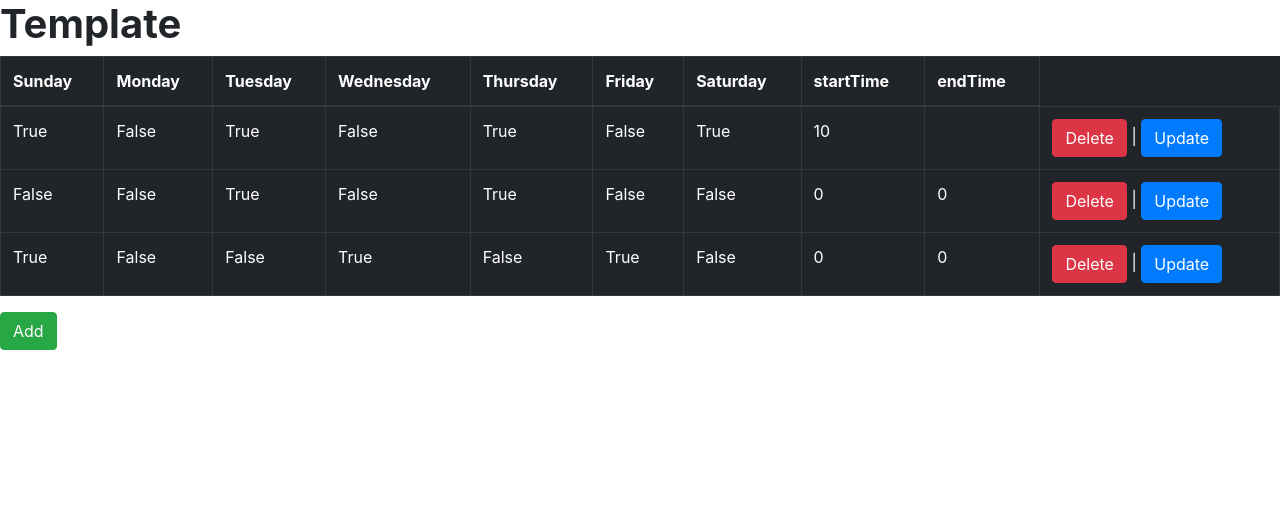
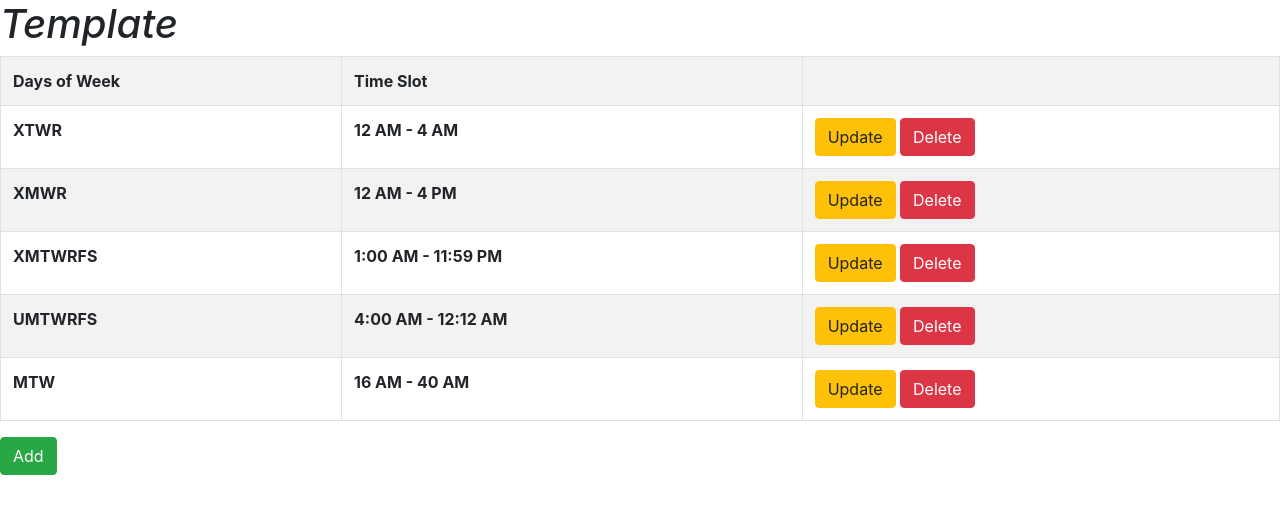
Before and after one commit to ahmed217/EECE4081_TimeSlots, a Flask app: page / in a window 1280 px wide. Shown: the top 514 px of the page. Run offline with Flask 2, Linux system fonts and the light colour scheme; data comes from the database, SQL or seed files in the repository; both versions use the stored data as it was after the commit; some libraries are stand-ins or nearby versions.

Commit message:
Made few changes

```diff
--- a/app.py
+++ b/app.py
@@ -26,115 +26,88 @@ mysql = MySQL(app)
 @app.route('/')
 @app.route('/index')
 def index():
-    timeslot = timeslots.query.all()
+    timeslot = timeSlots.query.all()
     return render_template("index.html",timeslot=timeslot, title = 'Template')
 
 
 @app.route('/create', methods=['GET','POST'])
 def create():
-    #Database string
-    #isFrist = true
+    daysOfWeek = ''
     if request.form:
         if request.form.get("Sunday") == 'true':
-            Sunday = True
-        else:
-            Sunday = False
+                daysOfWeek += 'U'
+
+    if request.form:
         if request.form.get("Monday") == 'true':
-            Monday = True
-        else:
-            Monday = False
+                daysOfWeek += 'M'
+
+    if request.form:
         if request.form.get("Tuesday") == 'true':
-            Tuesday = True
-        else:
-            Tuesday = False
+                daysOfWeek += 'T'
+
+    if request.form:
         if request.form.get("Wednesday") == 'true':
-            Wednesday = True
-        else:
-            Wednesday = False
+                daysOfWeek += 'W'
 
+    if request.form:
         if request.form.get("Thursday") == 'true':
-            Thursday = True
-        else:
-            Thursday = False
+                daysOfWeek += 'R'
 
+    if request.form:
         if request.form.get("Friday") == 'true':
-            Friday = True
-        else:
-            Friday = False
+                daysOfWeek += 'F'
 
+    if request.form:
         if request.form.get("Saturday") == 'true':
-            Saturday = True
-        else:
-            Saturday = False
+                daysOfWeek += 'S'
 
         startTime = request.form.get("StartTime")
+        startTime_AMPM = request.form.get("startTime_AMPM")
         endTime = request.form.get("EndTime")
+        endTime_AMPM = request.form.get("endTime_AMPM")
 
-        newslot = timeslots(Sunday = Sunday, Monday = Monday, Tuesday = Tuesday, Wednesday = Wednesday, Thursday = Thursday, Friday = Friday, Saturday = Saturday, startTime = startTime, endTime = endTime)
+        newslot = timeSlots(daysOfWeek = daysOfWeek, startTime = startTime, startTime_AMPM = startTime_AMPM, endTime = endTime, endTime_AMPM = endTime_AMPM)
         db.session.add(newslot)
         db.session.commit()
 
-
-    newslot = timeslots.query.all()
+    newslot = timeSlots.query.all()
     return render_template("create.html",newslot = newslot, title = 'create')
 
 @app.route('/delete/<timeslot_id>')
 def delete(timeslot_id):
-        timeslot = timeslots.query.get(timeslot_id)
-        db.session.delete(timeslot)
-        db.session.commit()
+    timeslot = timeSlots.query.get(timeslot_id)
+    db.session.delete(timeslot)
+    db.session.commit()
 
 
-        timeslot = timeslots.query.all()
-        return render_template("index.html",timeslot=timeslot,title ='Template')
+    timeslot = timeSlots.query.all()
+    return render_template("index.html",timeslot=timeslot,title ='Template')
 
-@app.route('/update/<timeslot_id>', methods=['GET','POST'])
-def update(timeslot_id):
-    if request.form:
-        newStartTime = request.form.get("startTime")
-        newEndTime = request.form.get("endTime")
+@app.route('/update', methods = ['GET', 'POST'])
+def update():
+    if request.method == 'POST':
+        my_data = timeSlots.query.get(request.form.get('id'))
+        my_data.startTime = request.form['startTime']
+        my_data.startTime_AMPM = request.form['startTime_AMPM']
+        my_data.endTime = request.form['endTime']
+        my_data.endTime_AMPM = request.form['endTime_AMPM']
+        my_data.daysOfWeek = request.form['daysOfWeek']
+        db.session.commit()
+        timeslot = timeSlots.query.all()
+        return render_template("index.html", timeslot=timeslot, title = 'Home')
 
-        newM = request.form.get("Monday")
-        newT = request.form.get("Tuesday")
-        newW = request.form.get("Wednesday")
-        newR = request.form.get("Thursday")
-        newF = request.form.get("Friday")
-        newS = request.form.get("Saturday")
-        newSu = request.form.get("Sunday")
+    return render_template("index.html", timeslot=timeslot, title = 'Home')
 
-
-        timeslot = timeslots.query.get(timeslot_id)
-        timeslot.startTime = newStartTime
-        timeslot.endTime = newEndTime
-
-        timeslot.endTime = newM
-        timeslot.endTime = newT
-        timeslot.endTime = newW
-        timeslot.endTime = newR
-        timeslot.endTime = newF
-        timeslot.endTime = newS
-        timeslot.endTime = newSu
-
-
-        db.session.commit()
-        return redirect("/")
-
-    timeslot = timeslots.query.get(timeslot_id)
-    return render_template("update.html",timeslot=timeslot, title = 'Update')
 # this class creates a table in the database named TimeSlot with
 # entity fields id as integer, brand as text, and price as decimal number
 # create a module containing this class and import that class into this application and use it
-class timeslots(db.Model):
+class timeSlots(db.Model):
     id = db.Column(db.Integer, primary_key = True)
-    Sunday = db.Column(db.Boolean, default = False)
-    Monday = db.Column(db.Boolean, default = False)
-    Tuesday = db.Column(db.Boolean, default = False)
-    Wednesday = db.Column(db.Boolean, default = False)
-    Thursday = db.Column(db.Boolean, default = False)
-    Friday = db.Column(db.Boolean, default = False)
-    Saturday = db.Column(db.Boolean, default = False)
-    startTime = db.Column(db.String(255), default = False)
-    endTime = db.Column(db.String(255), default = False)
+    daysOfWeek = db.Column(db.String(255), nullable = False)
+    startTime = db.Column(db.String(255), nullable = False)
+    startTime_AMPM = db.Column(db.String(255), nullable = False)
+    endTime = db.Column(db.String(255), nullable = False)
+    endTime_AMPM = db.Column(db.String(255), nullable = False)
 
 if __name__ == '__main__':
     app.run(debug=True)
--- a/templates/index.html
+++ b/templates/index.html
@@ -17,58 +17,102 @@
 </head>
 <body>
     <h1>
-		<b>{{ title }} </b>
+        <i>{{ title }} </i>
     </h1>
 
-	<table class="table table-bordered table-dark">
-		<thead>
+
+
+    <table class="table table-striped table-bordered">
         <tr>
-				<th>Sunday</th>
-				<th>Monday</th>
-				<th>Tuesday</th>
-				<th>Wednesday</th>
-				<th>Thursday</th>
-				<th>Friday</th>
-				<th>Saturday</th>
-				<th>startTime</th>
-				<th>endTime</th>
+            <th>Days of Week</th>
+            <th>Time Slot</th>
+            <th></th>
         </tr>
-		</thead>
-		<tbody>
-			{% for timeslots in timeslot %}
+
+        {% for timeSlots in timeslot %}
         <tr>
-				<!-- <td>{{ timeslots.id }}</td> -->
-				<td>{{ timeslots.Sunday }}</td>
-				<td>{{ timeslots.Monday }}</td>
-				<td>{{ timeslots.Tuesday }}</td>
-				<td>{{ timeslots.Wednesday }}</td>
-				<td>{{ timeslots.Thursday }}</td>
-				<td>{{ timeslots.Friday }}</td>
-				<td>{{ timeslots.Saturday }}</td>
-				<td>{{ timeslots.startTime }}</td>
-				<td>{{ timeslots.endTime }}</td>
-				<td><a href="/delete/{{ timeslots.id }}"
-					class="btn btn-danger" onclick="return confirm('Delete?')">Delete</a>
-					| <a href="/update/{{ timeslots.id }}" class="btn btn-primary">Update</a>
+
+
+            <th>{{ timeSlots.daysOfWeek }}</th>
+            <th>{{ timeSlots.startTime }} {{ timeSlots.startTime_AMPM }} - {{ timeSlots.endTime }} {{ timeSlots.endTime_AMPM  }}</th>
+
+
+            <td>
+                <a href="/update/{{timeSlots.id}}" class="btn btn-warning btn-xs" data-toggle="modal" data-target="#modaledit{{timeSlots.id}}">Update</a>
+                <a href="/delete/{{timeSlots.id}}" class="btn btn-danger btn-xs" onclick="return confirm('Confirm Delete?')">Delete</a>
             </td>
         </tr>
+
+        <div id="modaledit{{timeSlots.id}}" class="modal fade" role="dialog">
+            <div class="modal-dialog">
+                <div class="modal-content">
+                    <div class="modal-header">
+                        <h4 class="modal-title"> <i>Update Timeslot</i></h4>
+                    </div>
+                    <div class="modal-body">
+
+                        <form action="{{url_for('update')}}" method="POST">
+
+                            <div class="form-group">
+                                <label>Start Time:</label>
+                                <input type="hidden" name="id" value="{{timeSlots.id}}">
+                                <input type="text" class="form-control" name="startTime" value="{{timeSlots.startTime}}">
+                            </div>
+
+                            <div class="form-group">
+                                <select name="startTime_AMPM" class="form-control">
+
+                                    <option value="AM" selected="{{timeSlots.startTime_AMPM == 'AM'}}">AM</option>
+                                    <option value="PM" selected="{{timeSlots.startTime_AMPM == 'PM'}}">PM</option>
+                                </select>
+                            </div>
+
+                            <div class="form-group">
+                                <label>End Time:</label>
+                                <input type="text" class="form-control" name="endTime" value="{{timeSlots.endTime}}">
+                            </div>
+
+                            <div class="form-group">
+                                <select name="endTime_AMPM" class="form-control">
+                                    <option value="AM" selected="{{timeSlots.endTime_AMPM == 'AM'}}">AM</option>
+                                    <option value="PM" selected="{{timeSlots.endTime_AMPM == 'PM'}}">PM</option>
+                                </select>
+                            </div>
+
+                            <div class="form-group">
+                                <label>Days of Week:</label>
+                                <input type="text" class="form-control" name="daysOfWeek" value="{{timeSlots.daysOfWeek}}">
+                            </div>
+
+                            <div class="form-group">
+                                <button class="btn btn-primary" type="submit">update</button>
+                            </div>
+                        </form>
+                    </div>
+
+                    <div class="modal-footer">
+                        <button type="button" class="btn btn-secondary" data-dismiss="modal">Cancel</button>
+                    </div>
+
             {% endfor %}
-		</tbody>
+                </div>
+            </div>
+        </div>
     </table>
+
+
 </body>
 
-<a href="{{ url_for('create') }}" class="btn btn-success"> Add</a>
+<a href="{{ url_for('create') }}" class= "btn btn-success"> Add</a>
 <!-- Optional JavaScript -->
 <!-- jQuery first, then Popper.js, then Bootstrap JS -->
 <script src="https://code.jquery.com/jquery-3.2.1.slim.min.js"
         integrity="sha384-KJ3o2DKtIkvYIK3UENzmM7KCkRr/rE9/Qpg6aAZGJwFDMVNA/GpGFF93hXpG5KkN"
         crossorigin="anonymous"></script>
-<script
-	src="https://cdnjs.cloudflare.com/ajax/libs/popper.js/1.12.9/umd/popper.min.js"
+<script src="https://cdnjs.cloudflare.com/ajax/libs/popper.js/1.12.9/umd/popper.min.js"
         integrity="sha384-ApNbgh9B+Y1QKtv3Rn7W3mgPxhU9K/ScQsAP7hUibX39j7fakFPskvXusvfa0b4Q"
         crossorigin="anonymous"></script>
-<script
-	src="https://maxcdn.bootstrapcdn.com/bootstrap/4.0.0/js/bootstrap.min.js"
+<script src="https://maxcdn.bootstrapcdn.com/bootstrap/4.0.0/js/bootstrap.min.js"
         integrity="sha384-JZR6Spejh4U02d8jOt6vLEHfe/JQGiRRSQQxSfFWpi1MquVdAyjUar5+76PVCmYl"
         crossorigin="anonymous"></script>
 </body>
```
Also changed, not shown: templates/create.html (+40 -22 lines), templates/delete.html (deleted, +0 -60 lines), templates/update.html (deleted, +0 -75 lines), timeslots.db. Lines whose indentation alone changed are shown as unchanged.
